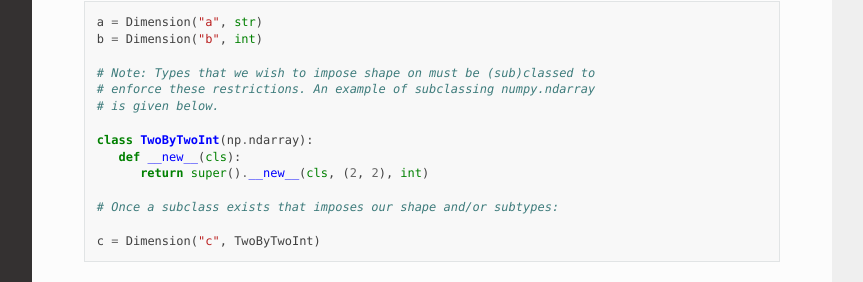
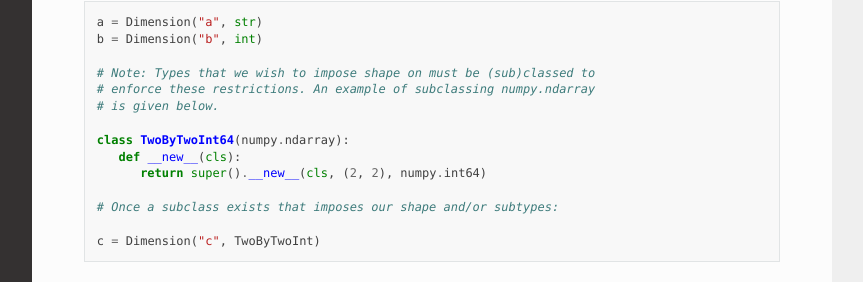
Before and after one commit to cadCAD-org/documentation, a Sphinx documentation site: the page built from docs/source/api.rst, in a window 1280 px wide, cut to the strip 315-597 px from the top of the page. Shown: the whole strip, without its empty margins (268-1131 px from the left). Built offline with Sphinx 7.4.7 and the Read the Docs theme 2.0.0, drawn with Linux system fonts in a browser that asks for light colours.

Commit message:
int -> int64

```diff
--- a/docs/source/api.rst
+++ b/docs/source/api.rst
@@ -19,9 +19,9 @@ Dimensions
    # enforce these restrictions. An example of subclassing numpy.ndarray
    # is given below.
 
-   class TwoByTwoInt(np.ndarray):
+   class TwoByTwoInt64(numpy.ndarray):
       def __new__(cls):
-         return super().__new__(cls, (2, 2), int)
+         return super().__new__(cls, (2, 2), numpy.int64)
 
    # Once a subclass exists that imposes our shape and/or subtypes:
 
```
